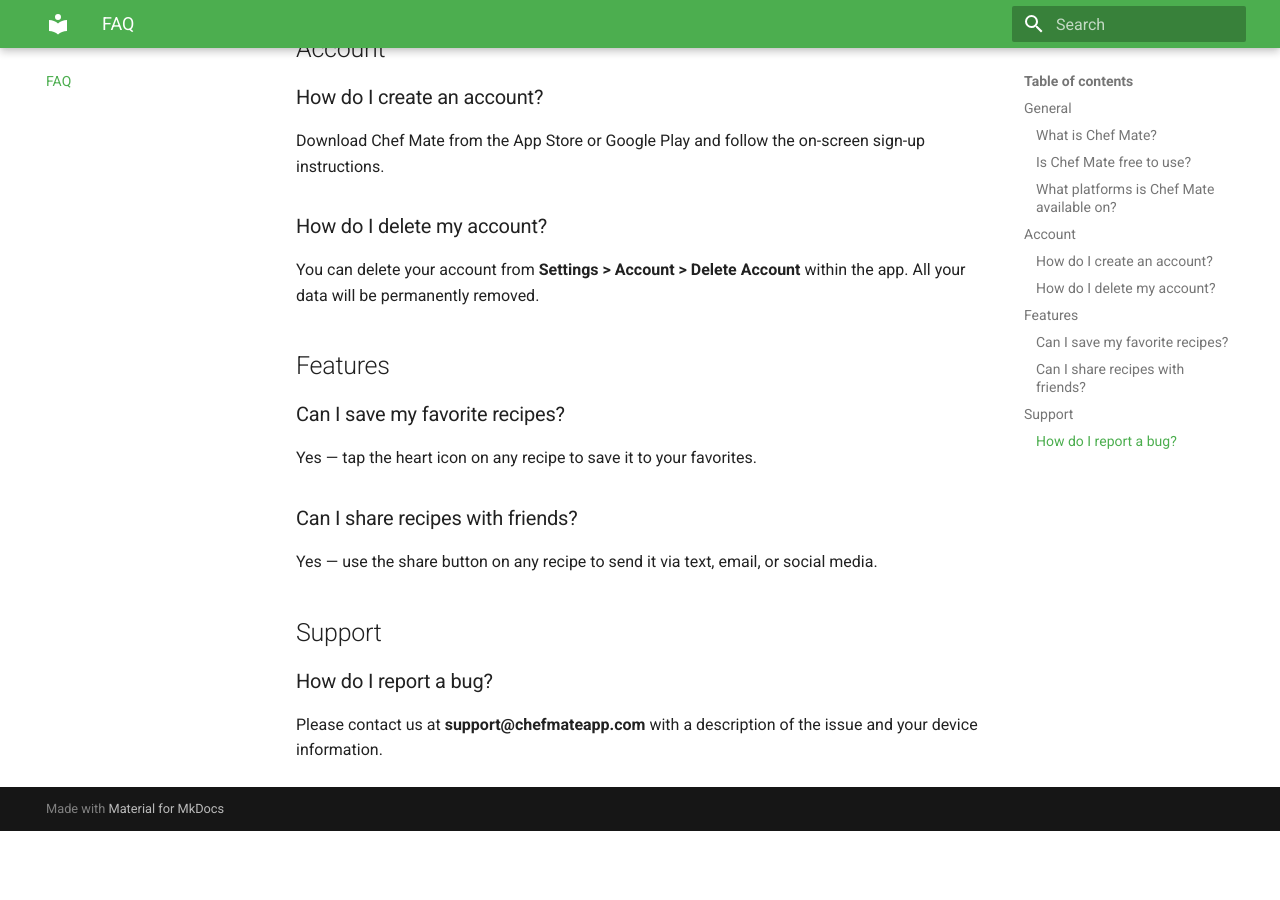
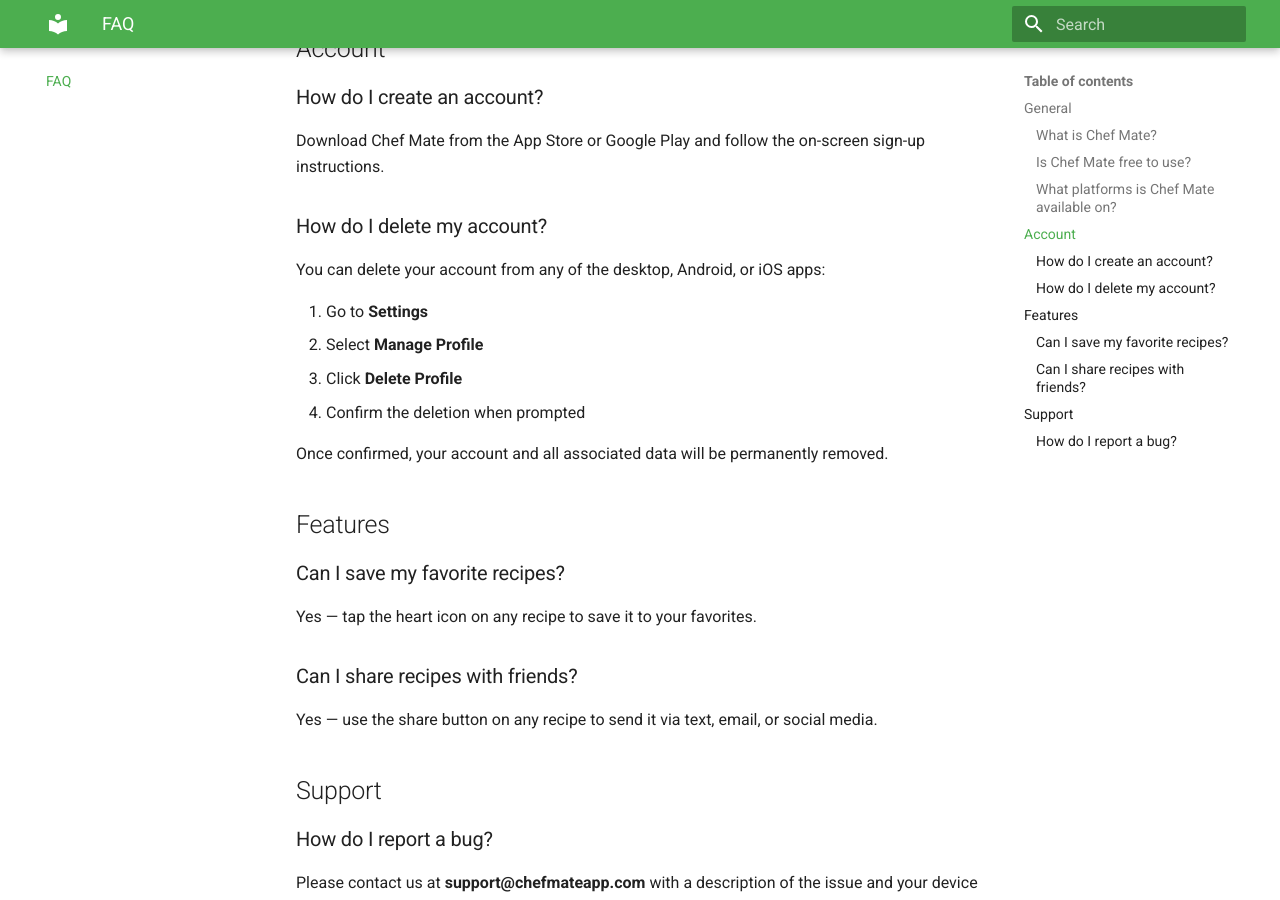
Before and after one commit to plusmobileapps/chefmate-site, an MkDocs documentation site: the page built from docs/faq.md, in a window 1280 px wide and 900 px high, scrolled down 592 px. Built offline with MkDocs 1.6.1 and Material for MkDocs 9.7.7, drawn with Linux system fonts in a browser that asks for light colours; before the commit the page ends 1423 px from its top, so only the background shows below that.

Commit message:
update: add detailed account deletion steps to FAQ
Co-Authored-By: Claude Opus 4.6 <noreply@anthropic.com>

```diff
--- a/docs/faq.md
+++ b/docs/faq.md
@@ -17,7 +17,14 @@ Chef Mate is available on iOS and Android.
 Download Chef Mate from the App Store or Google Play and follow the on-screen sign-up instructions.
 
 ### How do I delete my account?
-You can delete your account from **Settings > Account > Delete Account** within the app. All your data will be permanently removed.
+You can delete your account from any of the desktop, Android, or iOS apps:
+
+1. Go to **Settings**
+2. Select **Manage Profile**
+3. Click **Delete Profile**
+4. Confirm the deletion when prompted
+
+Once confirmed, your account and all associated data will be permanently removed.
 
 ## Features
 
```
